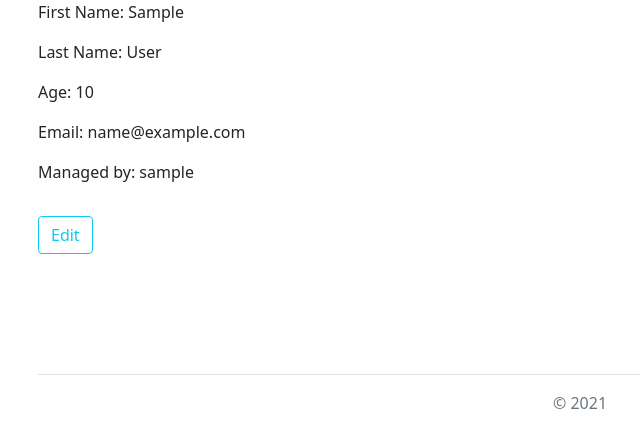
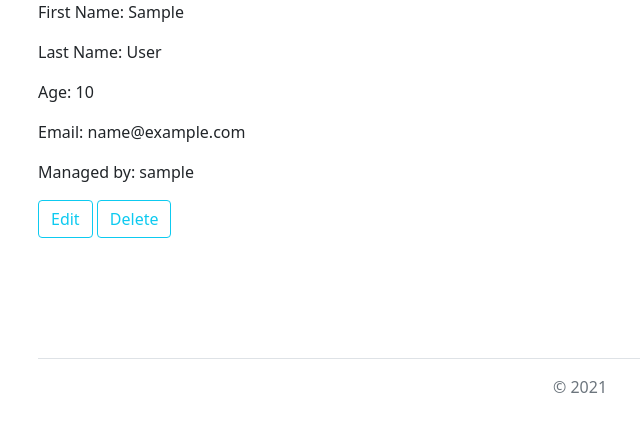
Before and after one commit to santoshrai55/basic_django_crud, a Django app: page / in a window 1280 px wide. Shown: the part 205-653 px from the top of the page, without its empty margins (60-700 px from the left). Run offline with Django 4.2, Linux system fonts and the light colour scheme; a user stored in the database is signed in; tables that the repository leaves empty hold one stand-in row (values such as "Sample post"); some libraries are stand-ins or nearby versions.

Commit message:
adds delete button and views for it

```diff
--- a/mini_app/templates/mini_app/home.html
+++ b/mini_app/templates/mini_app/home.html
@@ -13,9 +13,8 @@
             <p class="">Last Name: {{item.last_name}} </p>
             <p class="">Age: {{item.age}} </p>
             <p class="">Email: {{item.email}} </p>
-            <p class="">Managed by: {{item.manager}} </p> {% if user.is_authenticated %} <a
-                href="{% url 'mini_app:edit' item.pk %}">
-                <button class="mt-3 btn btn-outline-info" type="button">Edit</button>
-            </a> {% endif %}
+            <p class="">Managed by: {{item.manager}} </p> {% if user.is_authenticated %} <a class="btn btn-outline-info"
+                href="{% url 'mini_app:edit' item.pk %}">Edit</a>
+            <a class="btn btn-outline-info" href="{% url 'mini_app:delete' item.pk %}">Delete</a> {% endif %}
         </div>
     </div> {% endfor %} {% endblock header-footer %} </div>
--- a/mini_app/urls.py
+++ b/mini_app/urls.py
@@ -8,4 +8,5 @@ urlpatterns = [
     path('edit/<int:pk>', views.edit, name='edit'),
     path('login', views.userLogin, name='login'),
     path('loggedOut', views.userLogout, name='logout'),
+    path('deleted/<int:pk>', views.itemDelete, name='delete'),
 ]
--- a/mini_app/views.py
+++ b/mini_app/views.py
@@ -4,11 +4,16 @@ from django.shortcuts import render
 from . models import MiniCrud
 
 # Create your views here.
-fields = MiniCrud.objects.all()
 
 
 def home(request):
+    fields = MiniCrud.objects.all()
+    return render(request, 'mini_app/home.html', {'fields': fields})
 
+
+def itemDelete(request, pk):
+    profile = MiniCrud.objects.get(pk=pk)
+    profile.delete()
     return render(request, 'mini_app/home.html', {'fields': fields})
 
 
@@ -29,7 +34,7 @@ def edit(request, pk):
 
 
 def userLogin(request):
-
+    fields = MiniCrud.objects.all()
     if request.method == 'POST':
         username_passed = request.POST['username']
         password__passed = request.POST['password']
--- a/minicrud/settings.py
+++ b/minicrud/settings.py
@@ -25,7 +25,7 @@ SECRET_KEY = 'django-insecure-14-_s4_duru=%hpr5-*^b$t@mzs-banum*0al-ezhz@qvr=l@k
 # SECURITY WARNING: don't run with debug turned on in production!
 DEBUG = True
 
-ALLOWED_HOSTS = []
+ALLOWED_HOSTS = ['127.0.0.1']
 
 
 # Application definition
```
